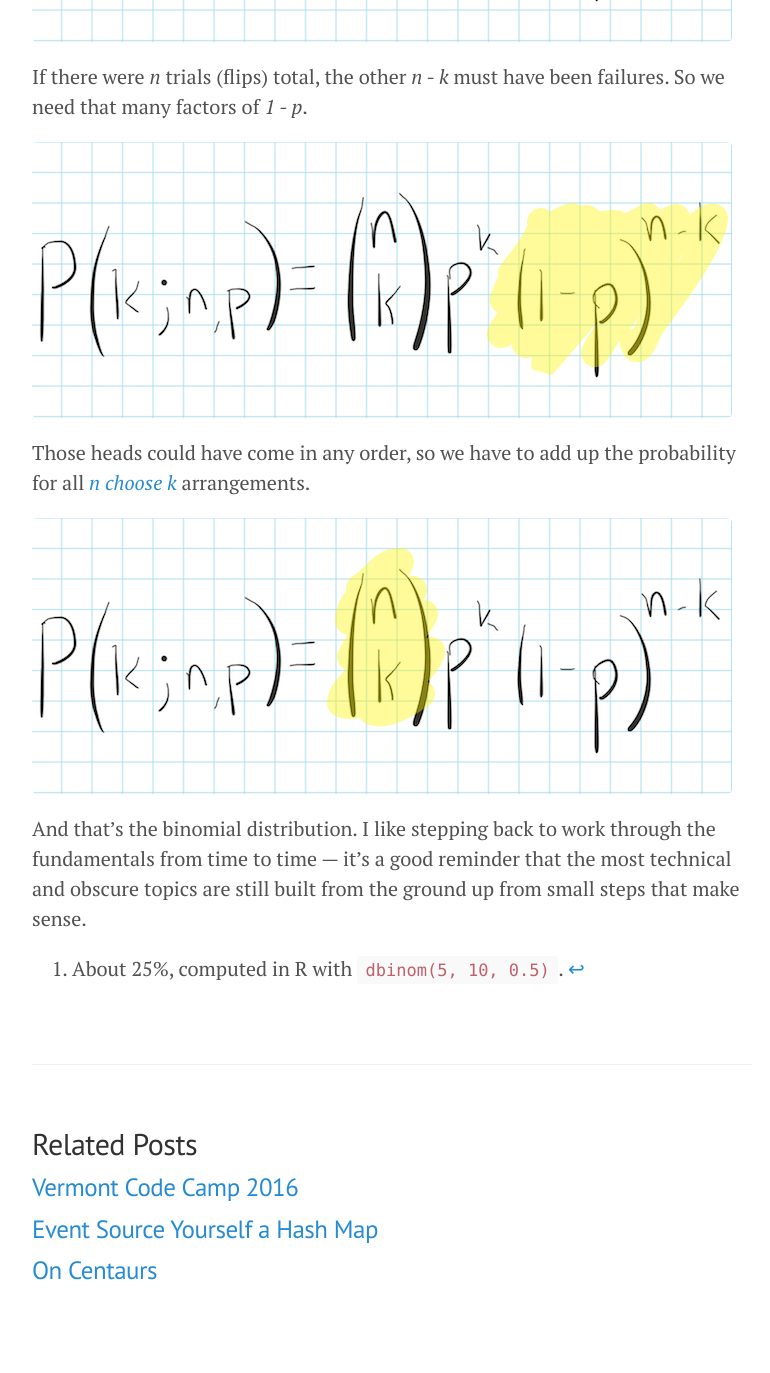
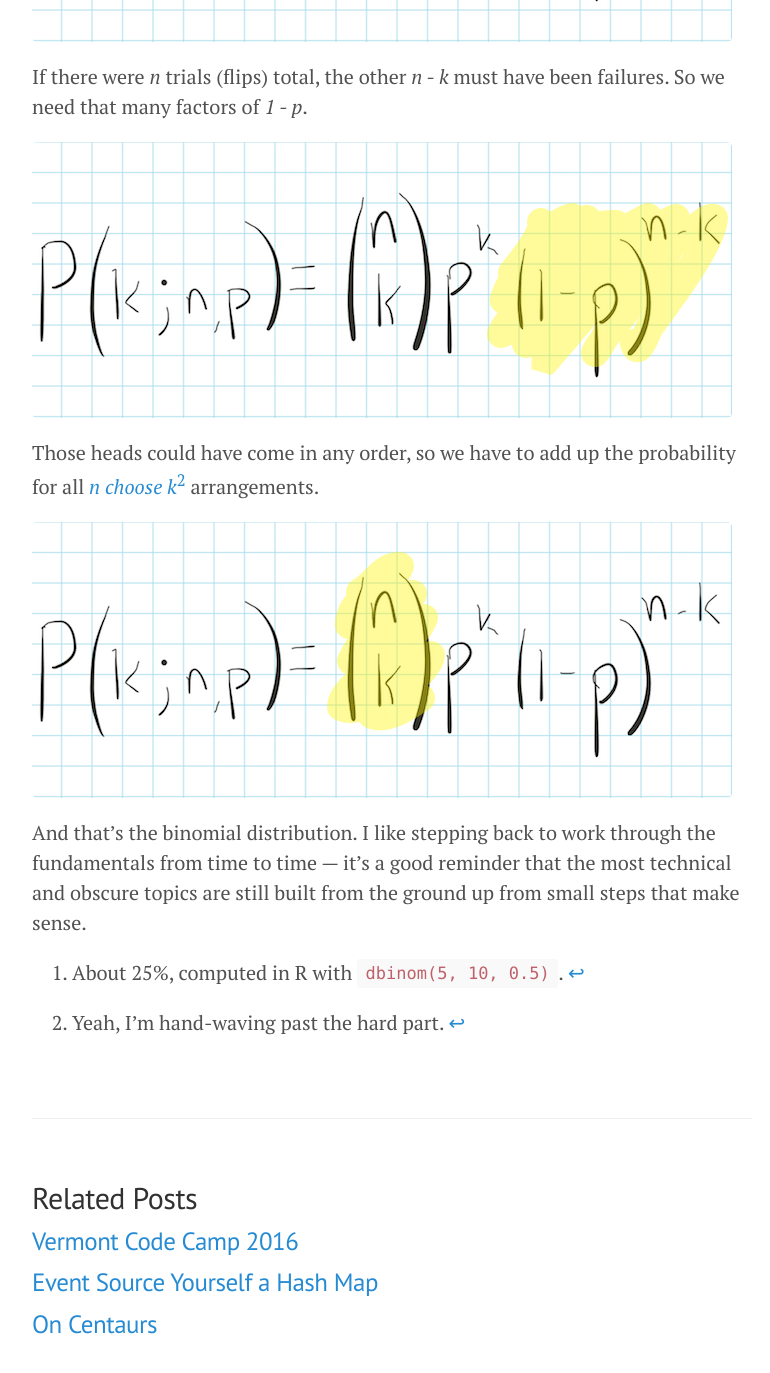
Before and after one commit to dehowell/dehowell.github.io, a Jekyll site: the page built from _posts/2016-09-26-building-the-binomial-distribution-from-scratch.md, in a window 1280 px wide and 1400 px high, scrolled down 2660 px. Shown: the top 1373 px of the window, without its empty margins (248-1018 px from the left). Built offline with Jekyll 4.4.1, drawn with Linux system fonts in a browser that asks for light colours; before the commit the page ends 4006 px from its top, so only the background shows below that.

Commit message:
new footnote

```diff
--- a/_posts/2016-09-26-building-the-binomial-distribution-from-scratch.md
+++ b/_posts/2016-09-26-building-the-binomial-distribution-from-scratch.md
@@ -30,7 +30,7 @@
 
 ![](/img/2016/09/binomial_h2.png)
 
-Those heads could have come in any order, so we have to add up the probability for all [_n choose k_][2] arrangements.
+Those heads could have come in any order, so we have to add up the probability for all [_n choose k_][2][^2] arrangements.
 
 ![](/img/2016/09/binomial_h3.png)
 
@@ -38,5 +38,7 @@
 
 [^1]: About 25%, computed in R with `dbinom(5, 10, 0.5)`.
 
+[^2]: Yeah, I'm hand-waving past the hard part.
+
 [1]: http://www.johndcook.com/blog/distribution_chart/
 [2]: https://en.wikipedia.org/wiki/Binomial_coefficient
```
